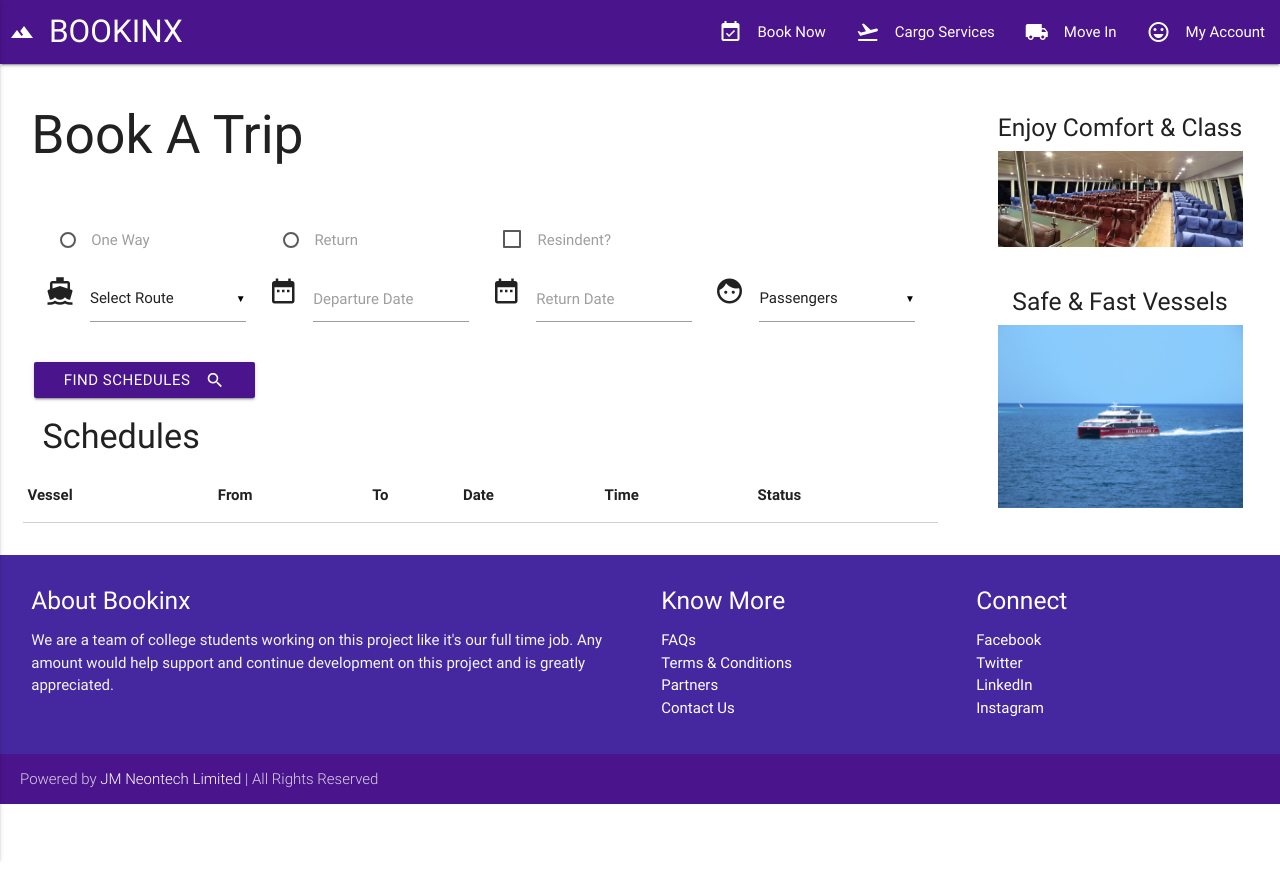
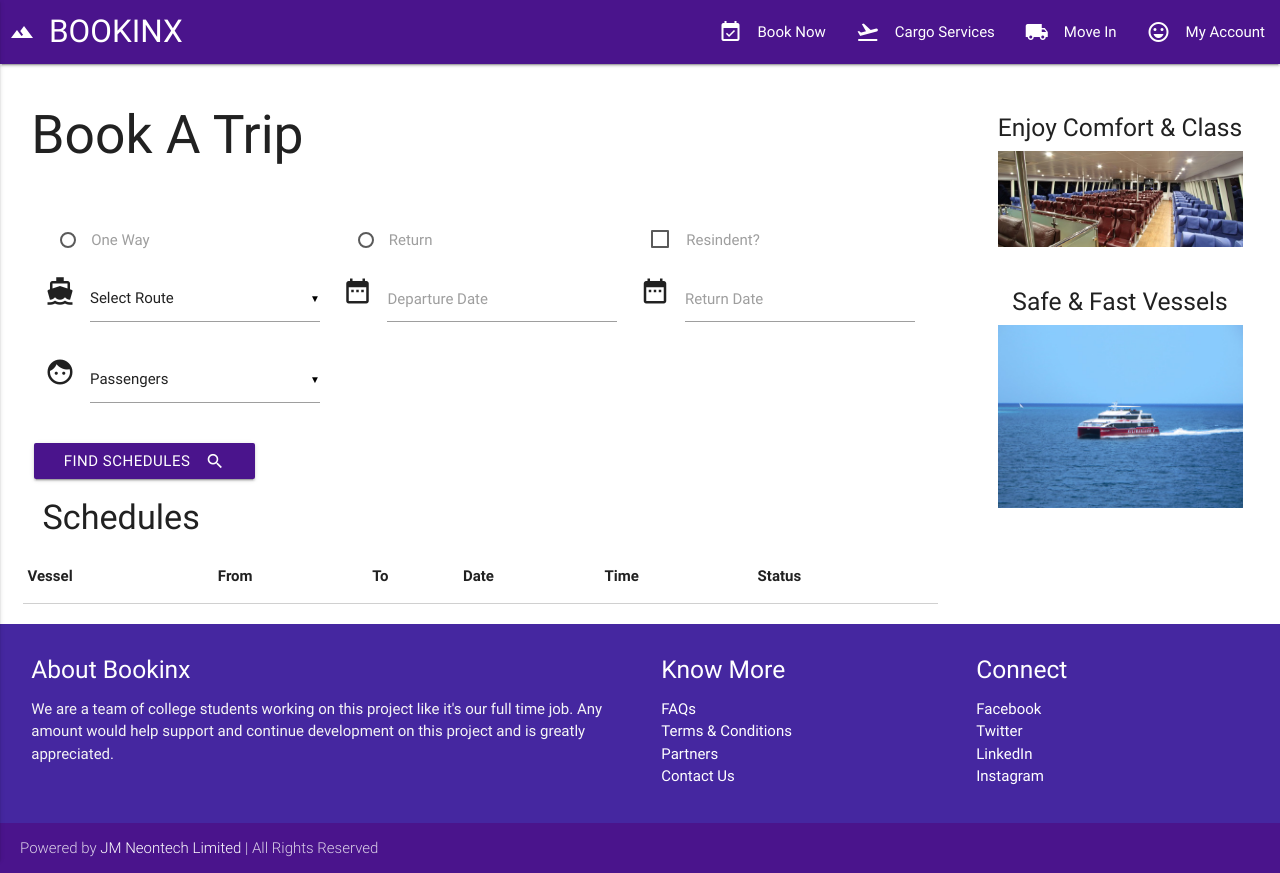
Before and after one commit to jaymomnang/bookinx, a website: page views/index.html in a window 1280 px wide. Before the commit the page ends 804 px from the top, so only its background shows below. Drawn offline with nearby package versions, Linux system fonts and the light colour scheme; files that its build step writes are made by us from their sources; files whose address does not match are found by name.

Commit message:
updates -day1- Dar

```diff
--- a/views/index.html
+++ b/views/index.html
@@ -7,52 +7,46 @@
         <div class="col s12">
             <form class="col s12">
                 <div class="row">
-                    <div class="input-field col s12 m3">
+                    <div class="input-field col s12 m4">
                         <p>
                             <input name="group1" type="radio" id="oneway" />
                             <label for="oneway">One Way</label>
                         </p>
                     </div>
-                    <div class="input-field col s12 m3">
+                    <div class="input-field col s12 m4">
                         <p>
                             <input name="group1" type="radio" id="return_" />
                             <label for="return_">Return</label>
                         </p>
                     </div>
-                    <div class="input-field col s12 m3">
+                    <div class="input-field col s12 m4">
                         <p>
                             <input type="checkbox" id="resident_" />
                             <label for="resident_">Resindent?</label>
                         </p>
                     </div>
-
-                    <!--<div class="input-field col s12 m3">
-                            <i class="material-icons prefix">date_range</i>
-                            <input id="return_date" type="text" class="datepicker validate">
-                            <label for="return_date">Return Date</label>
-                        </div>-->
                 </div>
                 <div class="row">
-                    <div class="input-field col s12 m3">
+                    <div class="input-field col s12 m4">
                         <i class="material-icons prefix">directions_boat</i>
                         <select name="_route">
                             <option value="" disabled selected>Select Route</option>
                             {% for p in _p%}
-                                <option value="{{ p }}">{{ p | toTitleCase }}</option>
+                            <option value="{{ p }}">{{ p | toTitleCase }}</option>
                             {% endfor %}
                         </select>
                     </div>
-                    <div class="input-field col s12 m3">
+                    <div class="input-field col s12 m4">
                         <i class="material-icons prefix">date_range</i>
                         <input id="departure_date" type="text" class="datepicker validate">
                         <label for="departure_date">Departure Date</label>
                     </div>
-                    <div class="input-field col s12 m3">
+                    <div class="input-field col s12 m4">
                         <i class="material-icons prefix">date_range</i>
                         <input id="return_date" type="text" class="datepicker validate">
                         <label for="return_date">Return Date</label>
                     </div>
-                    <div class="input-field col s12 m3">
+                    <div class="input-field col s12 m4">
                         <i class="material-icons prefix">face</i>
                         <select name="passengers">
                             <option value="" disabled selected>Passengers</option>
@@ -63,13 +57,13 @@
                             <option>5</option>
                             <option>6</option>
                             <option>7</option>
-                            </select>
+                        </select>
                     </div>
                 </div>
                 <div class="row">
                     <button class="btn waves-effect waves-light purple darken-4" type="submit" name="action">Find Schedules
                         <i class="material-icons right">search</i>
-                      </button>
+                    </button>
                 </div>
             </form>
             <br/>
```
